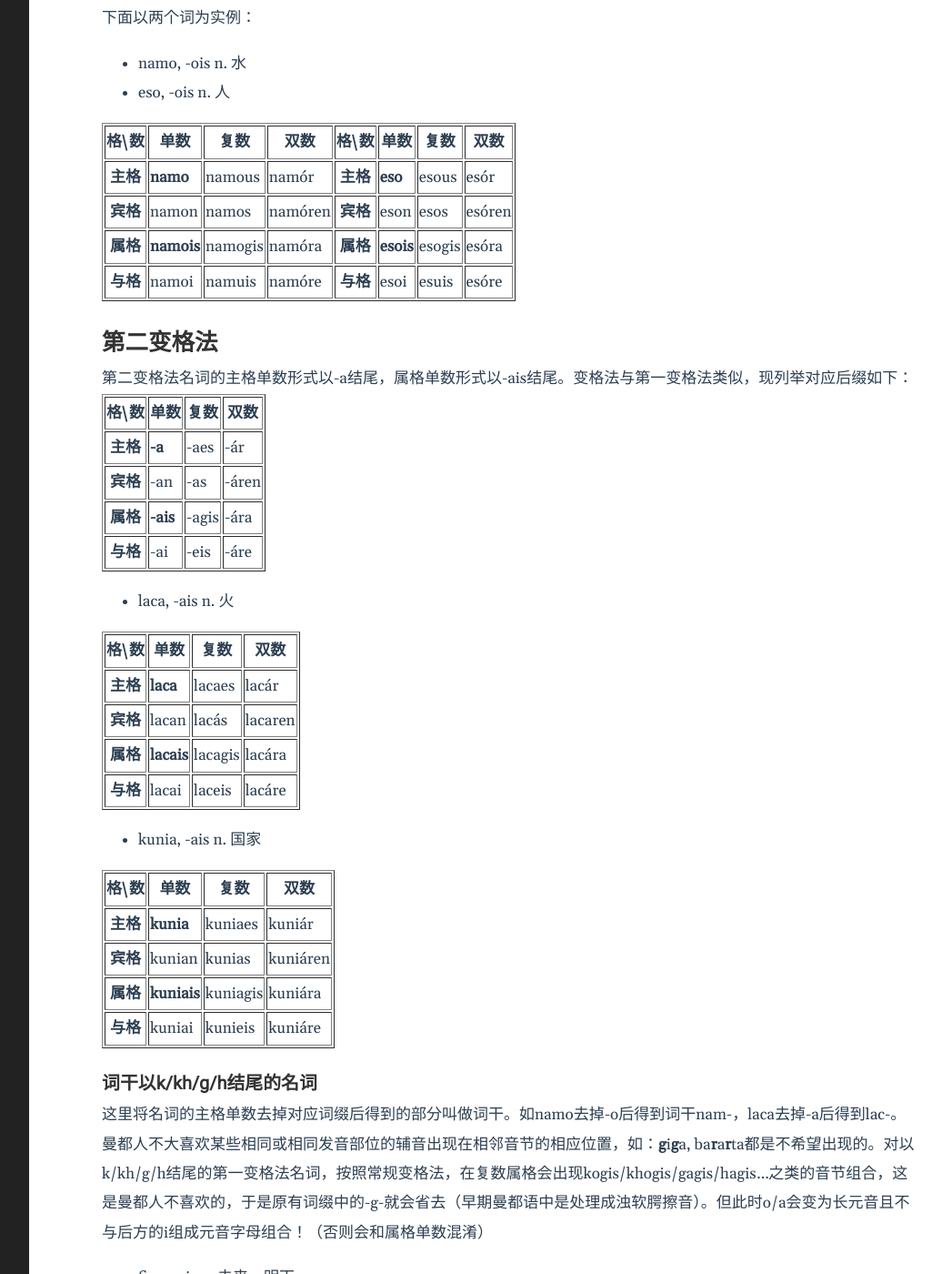
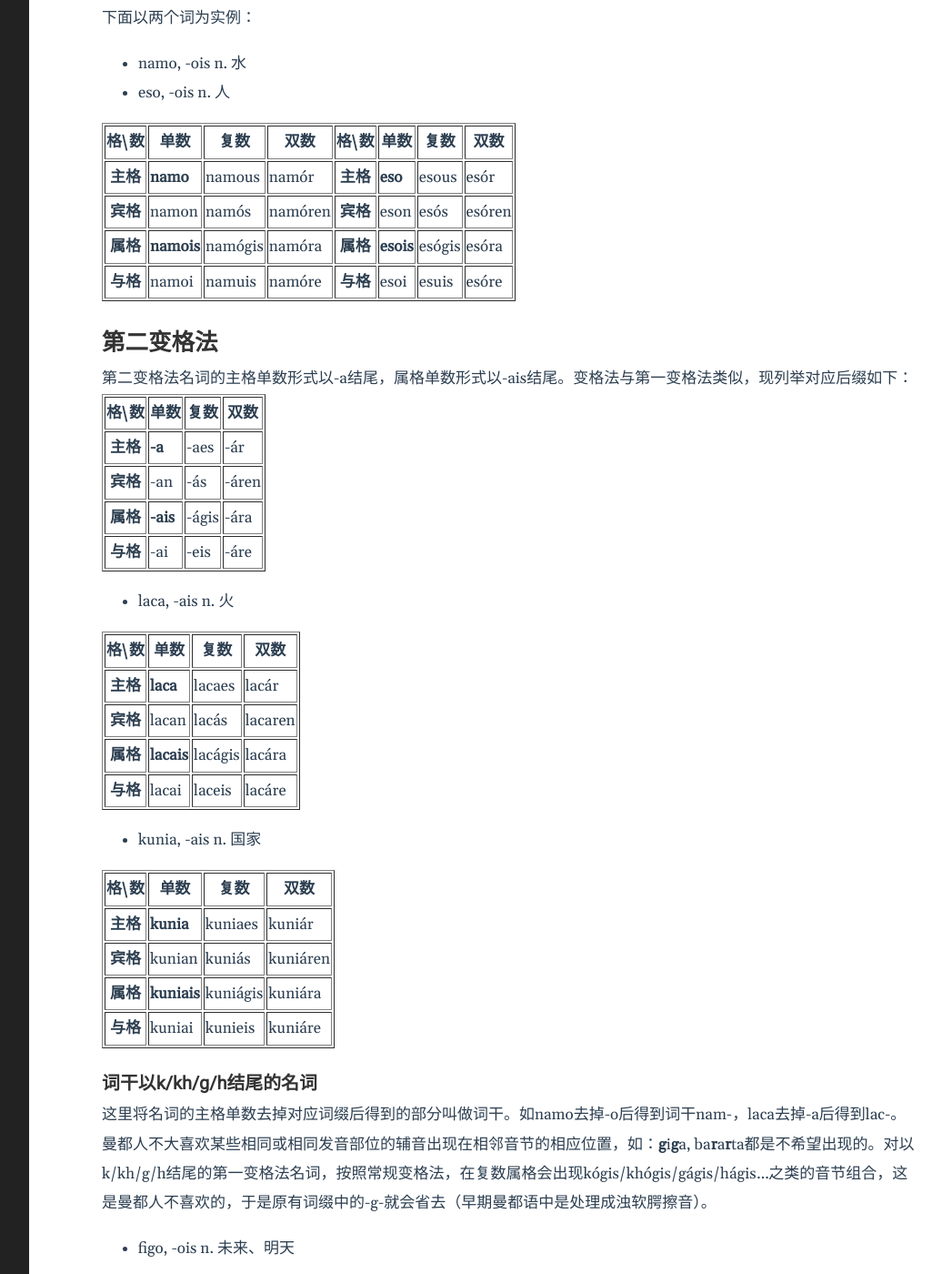
Before and after one commit to WenNianshuo/WenNianshuo.github.io, a Jekyll site: the page built from _posts/2022-01-10-2. 名词的数和格；名词的第一、第二变格法.md, in a window 1280 px wide and 1400 px high, scrolled down 1016 px. Shown: the whole window at 91% size, without its empty margins (188-1224 px from the left). Built offline with Jekyll 4.4.1, drawn with Linux system fonts in a browser that asks for light colours; some of the changed text lies outside the part shown.

Commit message:
Update 2022-01-10-2. 名词的数和格；名词的第一、第二变格法.md

```diff
--- a/_posts/2022-01-10-2. 名词的数和格；名词的第一、第二变格法.md
+++ b/_posts/2022-01-10-2. 名词的数和格；名词的第一、第二变格法.md
@@ -103,21 +103,21 @@ tags:
   <tr>
     <th>宾格</th>
     <td>namon</td>
-    <td>namos</td>
+    <td>namós</td>
     <td>namóren</td>
     <th>宾格</th>
     <td>eson</td>
-    <td>esos</td>
+    <td>esós</td>
     <td>esóren</td>
   </tr>
   <tr>
     <th>属格</th>
     <td><b>namois</b></td>
-    <td>namogis</td>
+    <td>namógis</td>
     <td>namóra</td>
     <th>属格</th>
     <td><b>esois</b></td>
-    <td>esogis</td>
+    <td>esógis</td>
     <td>esóra</td>
   </tr>
   <tr>
@@ -152,13 +152,13 @@ tags:
   <tr>
     <th>宾格</th>
     <td>-an</td>
-    <td>-as</td>
+    <td>-ás</td>
     <td>-áren</td>
   </tr>
   <tr>
     <th>属格</th>
     <td><b>-ais</b></td>
-    <td>-agis</td>
+    <td>-ágis</td>
     <td>-ára</td>
   </tr>
   <tr>
@@ -193,7 +193,7 @@ tags:
   <tr>
     <th>属格</th>
     <td><b>lacais</b></td>
-    <td>lacagis</td>
+    <td>lacágis</td>
     <td>lacára</td>
   </tr>
   <tr>
@@ -222,13 +222,13 @@ tags:
   <tr>
     <th>宾格</th>
     <td>kunian</td>
-    <td>kunias</td>
+    <td>kuniás</td>
     <td>kuniáren</td>
   </tr>
   <tr>
     <th>属格</th>
     <td><b>kuniais</b></td>
-    <td>kuniagis</td>
+    <td>kuniágis</td>
     <td>kuniára</td>
   </tr>
   <tr>
@@ -243,7 +243,7 @@ tags:
 
 这里将名词的主格单数去掉对应词缀后得到的部分叫做词干。如namo去掉-o后得到词干nam-，laca去掉-a后得到lac-。
 
-曼都人不大喜欢某些相同或相同发音部位的辅音出现在相邻音节的相应位置，如：**g**i**g**a, ba**r**a**r**ta都是不希望出现的。对以k/kh/g/h结尾的第一变格法名词，按照常规变格法，在复数属格会出现kogis/khogis/gagis/hagis...之类的音节组合，这是曼都人不喜欢的，于是原有词缀中的-g-就会省去（早期曼都语中是处理成浊软腭擦音）。但此时o/a会变为长元音且不与后方的i组成元音字母组合！（否则会和属格单数混淆）
+曼都人不大喜欢某些相同或相同发音部位的辅音出现在相邻音节的相应位置，如：**g**i**g**a, ba**r**a**r**ta都是不希望出现的。对以k/kh/g/h结尾的第一变格法名词，按照常规变格法，在复数属格会出现kógis/khógis/gágis/hágis...之类的音节组合，这是曼都人不喜欢的，于是原有词缀中的-g-就会省去（早期曼都语中是处理成浊软腭擦音）。
 
 * figo, -ois	n. 未来、明天
 
```
Also changed, not shown: other parts of _posts/2022-01-10-2. 名词的数和格；名词的第一、第二变格法.md (+6 -6 lines).
